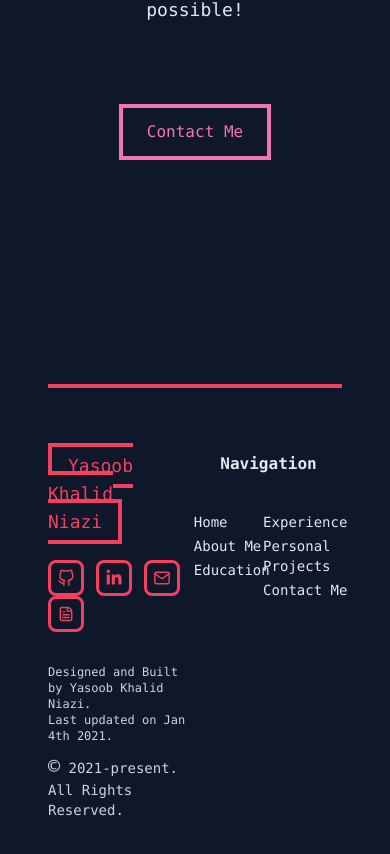
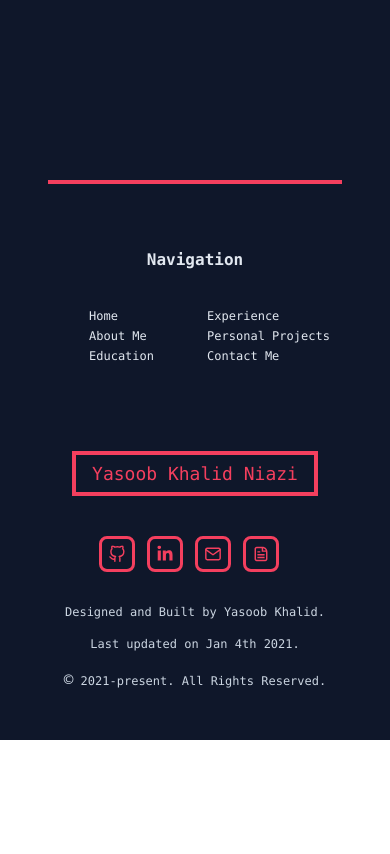
Before and after one commit to yasoobkhalid1/personal-portfolio, a Next.js app: page / in a window 390 px wide. Shown: the part 8789-9643 px from the top of the page. After the commit the page ends 9529 px from the top, so only its background shows below. Built offline with nearby package versions, Linux system fonts and the light colour scheme.

Commit message:
make all sections mobile responsive

```diff
--- a/components/Contact.js
+++ b/components/Contact.js
@@ -2,7 +2,7 @@ import Image from "next/image";
 
 export default function Contact() {
   return (
-    <div className="mt-48 pt-12 mx-12 lg:mx-0" id="Contact">
+    <div className="mt-32 md:mt-48 pt-12 mx-12 lg:mx-0" id="Contact">
       <div
         className="text-center border-b-4 border-black
         dark:border-pink-500"
@@ -15,7 +15,7 @@ export default function Contact() {
           Contact Me
         </div>
       </div>
-      <div className="mt-16 text-center mx-16 lg:mx-32 dark:text-slate-200 text-lg">
+      <div className="mt-16 text-center md:mx-16 lg:mx-32 dark:text-slate-200 text-lg">
         I'm always interested in learning about any new opportunities, so please
         don't hesitate to reach out. I'll do my best to get back to you as soon
         as possible!
--- a/components/Footer.js
+++ b/components/Footer.js
@@ -25,8 +25,37 @@ export default function Footer() {
         className="border-b-4 border-black
         mb-16 dark:border-rose-500"
       ></div>
-      <div className="grid grid-cols-2">
-        <div className="">
+      <div className="md:grid md:grid-cols-2">
+        <div className="block md:hidden dark:text-slate-200 text-sm lg:text-base">
+          <div className="text-base lg:text-lg font-semibold text-center">
+            Navigation
+          </div>
+          <ul className="grid grid-cols-2 mt-8 mb-24 text-xs justify-items-center">
+            <div className="col-span-1">
+              {sections.slice(0, 3).map((section) => {
+                return (
+                  <>
+                    <a href={section.link} className="">
+                      <li className="mt-1">{section.name}</li>
+                    </a>
+                  </>
+                );
+              })}
+            </div>
+            <div className="col-span-1">
+              {sections.slice(3, sections.length).map((section) => {
+                return (
+                  <>
+                    <a href={section.link} className="">
+                      <li className="mt-1">{section.name}</li>
+                    </a>
+                  </>
+                );
+              })}
+            </div>
+          </ul>
+        </div>
+        <div className="text-center md:text-left">
           <div
             className="text-lg font-semibold bg-rose-500 inline p-2
             px-4 dark:font-normal dark:border-4 dark:border-rose-500
@@ -34,7 +63,7 @@ export default function Footer() {
           >
             Yasoob Khalid Niazi
           </div>
-          <div className="mt-6">
+          <div className="mt-12 md:mt-6">
             {icons.map((singleIcon) => {
               return (
                 <>
@@ -52,15 +81,17 @@ export default function Footer() {
             })}
           </div>
           <div className="mt-8 text-xs lg:text-sm dark:text-slate-300">
-            Designed and Built by Yasoob Khalid Niazi. <br />
+            Designed and Built by Yasoob Khalid.
+          </div>
+          <div className="mt-4 md:mt-0 text-xs lg:text-sm dark:text-slate-300">
             Last updated on Jan 4th 2021.
           </div>
-          <div className="mt-2 lg:mt-6 pb-8 text-sm dark:text-slate-300">
-            <span className="text-xl">©</span> 2021-present. All Rights
-            Reserved.
+          <div className="mt-4 lg:mt-6 pb-8 text-xs md:text-sm dark:text-slate-300">
+            <span className="text-base md:text-xl">©</span> 2021-present. All
+            Rights Reserved.
           </div>
         </div>
-        <div className="dark:text-slate-200 text-sm lg:text-base">
+        <div className="hidden md:block dark:text-slate-200 text-sm lg:text-base">
           <div className="text-base lg:text-lg font-semibold text-center">
             Navigation
           </div>
```
